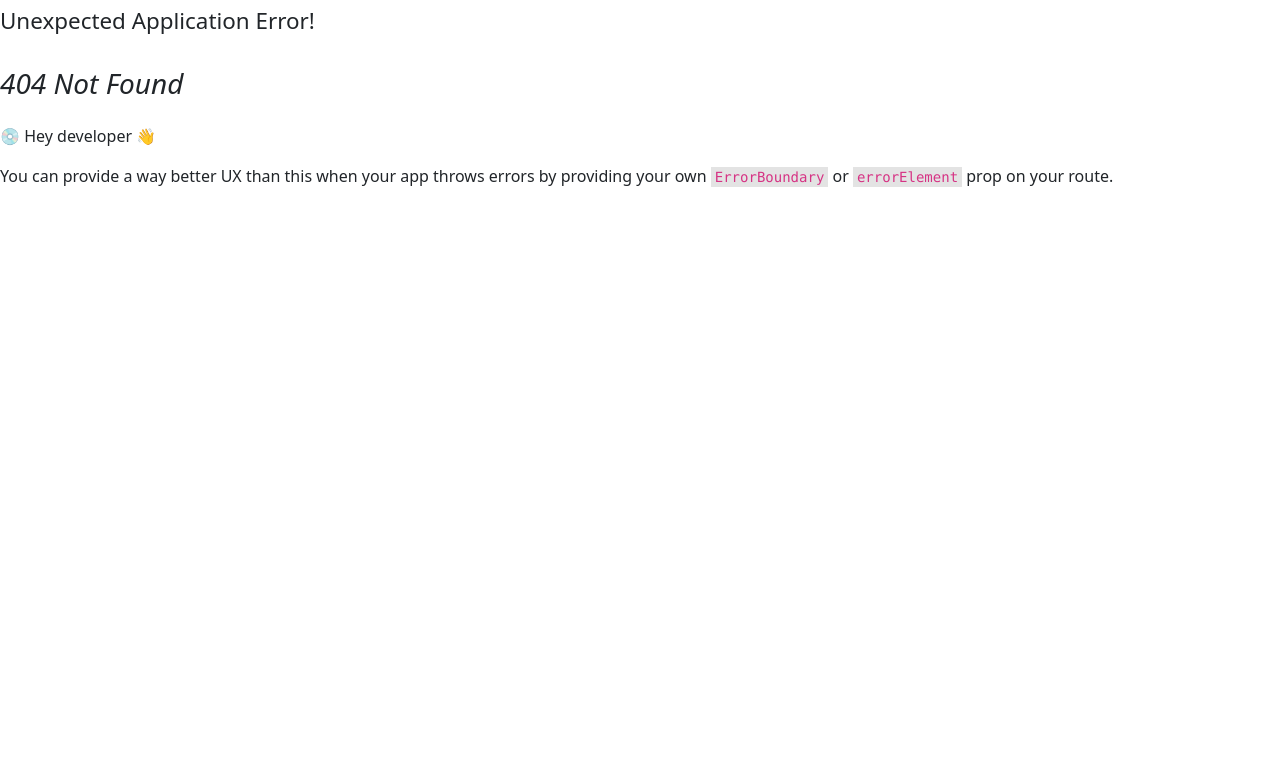
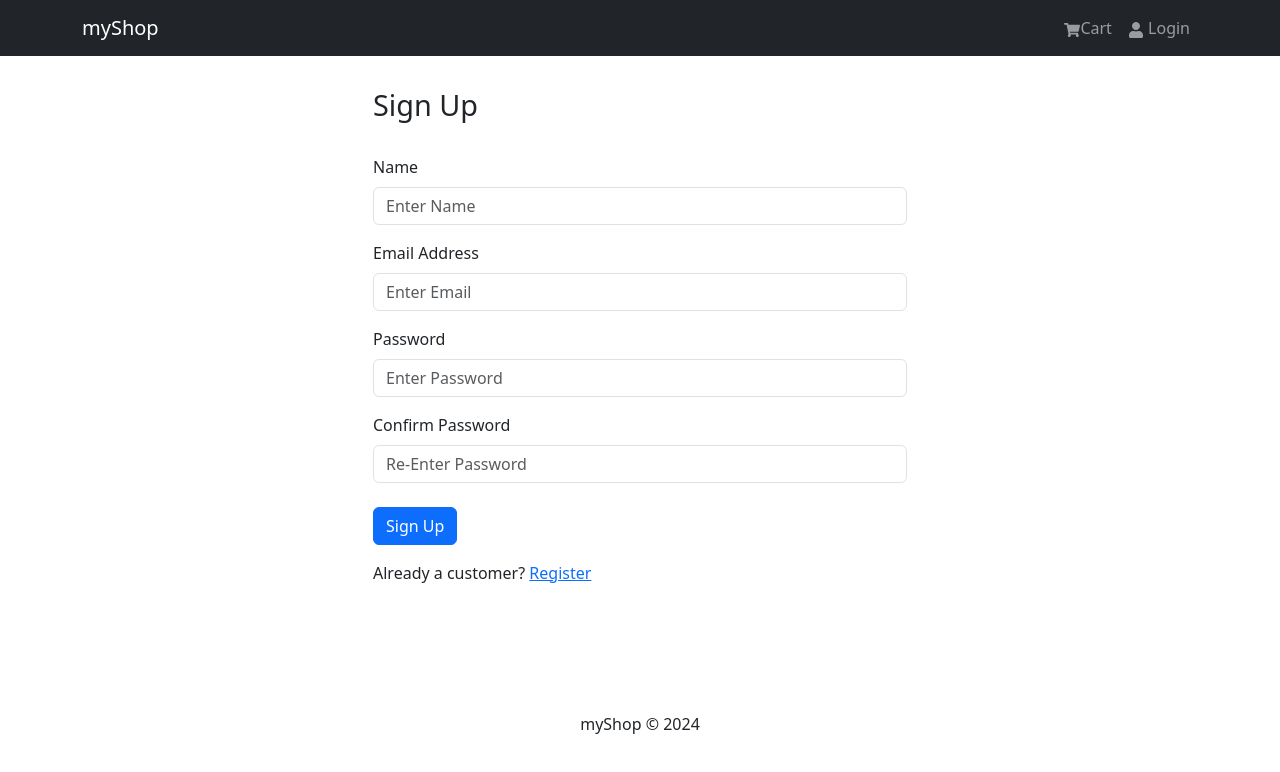
Before and after one commit to nax4t/ecommerce-2.0, a React (Create React App) app in the folder frontend/: page /register in a window 1280 px wide. Before the commit this address had no page. Shown: the top 772 px of the page. Built offline with nearby package versions, Linux system fonts and the light colour scheme.

Commit message:
authentication complete

```diff
--- a/frontend/package.json
+++ b/frontend/package.json
@@ -18,6 +18,7 @@
     "react-router-bootstrap": "^0.26.3",
     "react-router-dom": "^6.24.1",
     "react-scripts": "5.0.1",
+    "react-toastify": "^10.0.5",
     "web-vitals": "^2.1.4"
   },
   "scripts": {
--- a/frontend/src/App.js
+++ b/frontend/src/App.js
@@ -2,6 +2,8 @@
 import { Container } from 'react-bootstrap'
 import Header from './components/Header'
 import Footer from './components/Footer'
+import { ToastContainer } from 'react-toastify'
+import 'react-toastify/ReactToastify.css'
 
 function App() {
   return (
@@ -13,6 +15,7 @@
         </Container>
       </main>
       <Footer />
+      <ToastContainer />
     </>
   )
 }
--- /dev/null
+++ b/frontend/src/components/FormContainer.jsx
@@ -0,0 +1,14 @@
+import React from 'react'
+import { Container, Row, Col } from 'react-bootstrap';
+
+const FormContainer = ({children}) => {
+  return (
+    <Container>
+        <Row className='justify-content-md-center'>
+            <Col xs={12} md={6}>{children}</Col>
+        </Row>
+    </Container>
+  )
+}
+
+export default FormContainer
--- a/frontend/src/components/Header.jsx
+++ b/frontend/src/components/Header.jsx
@@ -1,11 +1,30 @@
 import React from 'react'
-import {Navbar, Nav, Container, Badge} from 'react-bootstrap'
+import {Navbar, Nav, Container, Badge, NavDropdown} from 'react-bootstrap'
 import {FaShoppingCart, FaUser} from 'react-icons/fa'
 import {LinkContainer} from 'react-router-bootstrap'
-import { useSelector } from 'react-redux'
+import { useSelector, useDispatch } from 'react-redux'
+import { useLogoutMutation } from '../slices/usersApiSlice'
+import { logout } from '../slices/authSlice'
+import { useNavigate } from 'react-router-dom'
 
 const Header = () => {
     const {cartItems} = useSelector((state) => state.cart)
+    const {userInfo} = useSelector((state) => state.auth)
+
+    const dispatch = useDispatch()
+    const navigate = useNavigate()
+
+    const [ logoutApiCall ] = useLogoutMutation()
+
+    const logoutHandler = async () => {
+        try {
+            await logoutApiCall().unwrap()
+            dispatch(logout())
+            navigate('/login')
+        } catch (error) {
+            console.log(error)
+        }
+    }
 
   return (
     <header>
@@ -22,9 +41,19 @@
                                 <Badge pill bg='success' style={{marginLeft: '5px'}}>{cartItems.reduce((a, c) => a + c.qty, 0)}</Badge>
                             )}</Nav.Link>
                         </LinkContainer>
-                        <LinkContainer to='/login'>
+                        {userInfo ? (
+                            <NavDropdown title={userInfo.name} id='username'>
+                                <LinkContainer to='/profile'>
+                                    <NavDropdown.Item>Profile</NavDropdown.Item>
+                                </LinkContainer>
+
+                                <NavDropdown.Item onClick={logoutHandler}>Logout</NavDropdown.Item>
+                            </NavDropdown>
+                        ) : (
+                            <LinkContainer to='/login'>
                             <Nav.Link><FaUser /> Login</Nav.Link>
                         </LinkContainer>
+                        )}
                     </Nav>
                 </Navbar.Collapse>
             </Container>
--- a/frontend/src/index.js
+++ b/frontend/src/index.js
@@ -15,6 +15,8 @@
 import HomeScreen from './screens/HomeScreen'
 import ProductScreen from './screens/ProductScreen'
 import CartScreen from './screens/CartScreen'
+import LoginScreen from './screens/LoginScreen'
+import RegisterScreen from './screens/RegisterScreen'
 
 const router = createBrowserRouter(
   createRoutesFromElements(
@@ -22,6 +24,8 @@
       <Route index={true} path='/' element={<HomeScreen />}></Route>
       <Route path='/product/:id' element={<ProductScreen />}></Route>
       <Route path='/cart' element={<CartScreen />}></Route>
+      <Route path='/login' element={<LoginScreen />}></Route>
+      <Route path='/register' element={<RegisterScreen />}></Route>
     </Route>
   )
 )
--- /dev/null
+++ b/frontend/src/screens/LoginScreen.jsx
@@ -0,0 +1,71 @@
+import { useState, useEffect } from 'react'
+import { Link, useLocation, useNavigate } from 'react-router-dom'
+import { Form, Button, Row, Col } from 'react-bootstrap'
+import { useDispatch, useSelector } from 'react-redux'
+import FormContainer from '../components/FormContainer'
+import Loader from '../components/Loader'
+import { useLoginMutation } from '../slices/usersApiSlice'
+import { setCredentials } from '../slices/authSlice'
+import {toast} from 'react-toastify'
+
+const LoginScreen = () => {
+    const [email, setEmail] = useState('')
+    const [password, setPassword] = useState('')
+
+    const dispatch = useDispatch()
+    const navigate = useNavigate()
+
+    const [login, {isLoading}] = useLoginMutation()
+
+    const { userInfo } = useSelector((state) => state.auth)
+
+    const {search} = useLocation()
+    const sp = new URLSearchParams(search)
+    const redirect = sp.get('redirect') || '/'
+
+    useEffect(() => {
+        if(userInfo) {
+            navigate(redirect)
+        }
+    }, [userInfo, redirect, navigate])
+
+    const submitHandler = async (e) => {
+        e.preventDefault()
+        try {
+            const res = await login({email, password}).unwrap()
+            dispatch(setCredentials({...res}))
+            navigate(redirect)
+        } catch (err) {
+            toast.error(err?.data?.message || err.message )
+        }
+    }
+
+  return (
+    <FormContainer>
+        <h1>Sign In</h1>
+        <Form onSubmit={submitHandler}>
+            <Form.Group controlId='email' className='my-3'>
+                <Form.Label>Email Address</Form.Label>
+                <Form.Control type='email' placeholder='Enter Email' value={email} onChange={(e) => setEmail(e.target.value)}></Form.Control>
+            </Form.Group>
+
+            <Form.Group controlId='password' className='my-3'>
+                <Form.Label>Password</Form.Label>
+                <Form.Control type='password' placeholder='Enter Password' value={password} onChange={(e) => setPassword(e.target.value)}></Form.Control>
+            </Form.Group>
+
+            <Button type='submit' variant='primary' className='mt-2' disabled={isLoading}>Sign In</Button>
+
+            {isLoading && <Loader />}
+        </Form>
+
+        <Row className='py-3'>
+            <Col>
+                New customer? <Link to={redirect ? `/register?redirect=${redirect}` : '/register'}>Register</Link>
+            </Col>
+        </Row>
+    </FormContainer>
+  )
+}
+
+export default LoginScreen
--- /dev/null
+++ b/frontend/src/screens/RegisterScreen.jsx
@@ -0,0 +1,89 @@
+import { useState, useEffect } from 'react'
+import { Link, useLocation, useNavigate } from 'react-router-dom'
+import { Form, Button, Row, Col } from 'react-bootstrap'
+import { useDispatch, useSelector } from 'react-redux'
+import FormContainer from '../components/FormContainer'
+import Loader from '../components/Loader'
+import { useRegisterMutation } from '../slices/usersApiSlice'
+import { setCredentials } from '../slices/authSlice'
+import {toast} from 'react-toastify'
+
+const RegisterScreen = () => {
+    const [name, setName] = useState('')
+    const [email, setEmail] = useState('')
+    const [password, setPassword] = useState('')
+    const [confirmPassword, setConfirmPassword] = useState('')
+
+    const dispatch = useDispatch()
+    const navigate = useNavigate()
+
+    const [register, {isLoading}] = useRegisterMutation()
+
+    const { userInfo } = useSelector((state) => state.auth)
+
+    const {search} = useLocation()
+    const sp = new URLSearchParams(search)
+    const redirect = sp.get('redirect') || '/'
+
+    useEffect(() => {
+        if(userInfo) {
+            navigate(redirect)
+        }
+    }, [userInfo, redirect, navigate])
+
+    const submitHandler = async (e) => {
+        e.preventDefault()
+        if(password !== confirmPassword) {
+            console.log('Passwords do not match.')
+            return
+        } else {
+            try {
+                const res = await register({name, email, password}).unwrap()
+                dispatch(setCredentials({...res}))
+                navigate(redirect)
+            } catch (err) {
+                toast.error(err?.data?.message || err.message )
+            }
+        }
+
+    }
+
+  return (
+    <FormContainer>
+        <h1>Sign Up</h1>
+        <Form onSubmit={submitHandler}>
+            <Form.Group controlId='name' className='my-3'>
+                <Form.Label>Name</Form.Label>
+                <Form.Control type='text' placeholder='Enter Name' value={name} onChange={(e) => setName(e.target.value)}></Form.Control>
+            </Form.Group>
+
+            <Form.Group controlId='email' className='my-3'>
+                <Form.Label>Email Address</Form.Label>
+                <Form.Control type='email' placeholder='Enter Email' value={email} onChange={(e) => setEmail(e.target.value)}></Form.Control>
+            </Form.Group>
+
+            <Form.Group controlId='password' className='my-3'>
+                <Form.Label>Password</Form.Label>
+                <Form.Control type='password' placeholder='Enter Password' value={password} onChange={(e) => setPassword(e.target.value)}></Form.Control>
+            </Form.Group>
+
+            <Form.Group controlId='confirmPassword' className='my-3'>
+                <Form.Label>Confirm Password</Form.Label>
+                <Form.Control type='password' placeholder='Re-Enter Password' value={confirmPassword} onChange={(e) => setConfirmPassword(e.target.value)}></Form.Control>
+            </Form.Group>
+
+            <Button type='submit' variant='primary' className='mt-2' disabled={isLoading}>Sign Up</Button>
+
+            {isLoading && <Loader />}
+        </Form>
+
+        <Row className='py-3'>
+            <Col>
+                Already a customer? <Link to={redirect ? `/login?redirect=${redirect}` : '/login'}>Register</Link>
+            </Col>
+        </Row>
+    </FormContainer>
+  )
+}
+
+export default RegisterScreen
--- /dev/null
+++ b/frontend/src/slices/authSlice.js
@@ -0,0 +1,25 @@
+import { createSlice } from '@reduxjs/toolkit'
+
+const initialState = {
+  userInfo: localStorage.getItem('userInfo')
+    ? JSON.parse(localStorage.getItem('userInfo'))
+    : null,
+}
+
+const authSlice = createSlice({
+  name: 'auth',
+  initialState,
+  reducers: {
+    setCredentials: (state, action) => {
+      state.userInfo = action.payload
+      localStorage.setItem('userInfo', JSON.stringify(action.payload))
+    },
+    logout: (state, action) => {
+      state.userInfo = null
+      localStorage.removeItem('userInfo')
+    },
+  },
+})
+
+export const { setCredentials, logout } = authSlice.actions
+export default authSlice.reducer
--- /dev/null
+++ b/frontend/src/slices/usersApiSlice.js
@@ -0,0 +1,30 @@
+import { USERS_URL } from '../constants'
+import { apiSlice } from './apiSlice'
+
+export const usersApiSlice = apiSlice.injectEndpoints({
+  endpoints: (builder) => ({
+    login: builder.mutation({
+      query: (data) => ({
+        url: `${USERS_URL}/auth`,
+        method: 'POST',
+        body: data,
+      }),
+    }),
+    register: builder.mutation({
+      query: (data) => ({
+        url: USERS_URL,
+        method: 'POST',
+        body: data,
+      }),
+    }),
+    logout: builder.mutation({
+      query: () => ({
+        url: `${USERS_URL}/logout`,
+        method: 'POST',
+      }),
+    }),
+  }),
+})
+
+export const { useLoginMutation, useRegisterMutation, useLogoutMutation } =
+  usersApiSlice
--- a/frontend/src/store.js
+++ b/frontend/src/store.js
@@ -1,11 +1,13 @@
 import { configureStore } from '@reduxjs/toolkit'
 import { apiSlice } from './slices/apiSlice'
 import cartSliceReducer from './slices/cartSlice'
+import authSliceReducer from './slices/authSlice'
 
 const store = configureStore({
   reducer: {
     [apiSlice.reducerPath]: apiSlice.reducer,
     cart: cartSliceReducer,
+    auth: authSliceReducer,
   },
   middleware: (getDefaultMiddleware) =>
     getDefaultMiddleware().concat(apiSlice.middleware),
```
Also changed, not shown: 2 other files (tests, documents, lock files or other folders).
